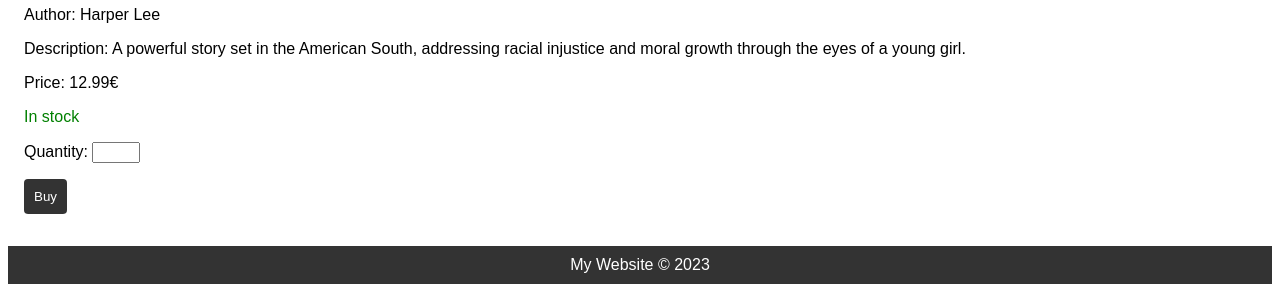
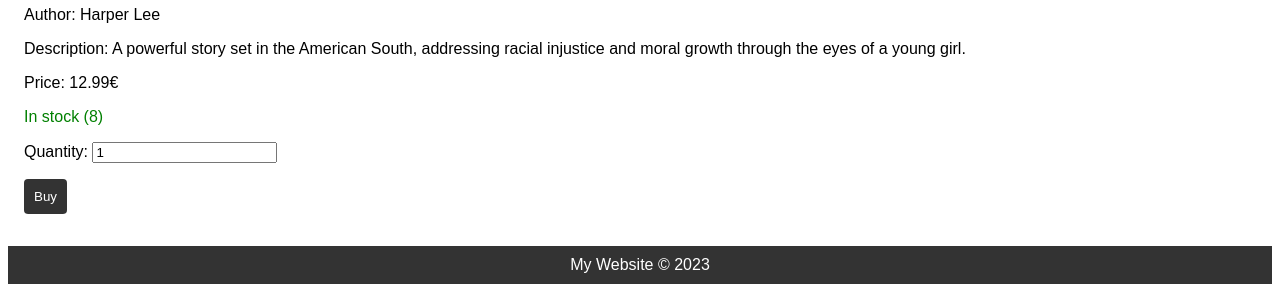
Before and after one commit to DanielaTomas/FCUP-SR, a PHP site: page /book?id=1 in a window 1280 px wide. Shown: the part 550-842 px from the top of the page. Run offline with PHP 8.4, Linux system fonts and the light colour scheme; the visitor is signed in with stand-in values (Sample User, id 1); data comes from the database, SQL or seed files in the repository; both versions use the stored data as it was after the commit.

Commit message:
some fixes

```diff
--- a/assignment 2/action_buy.php
+++ b/assignment 2/action_buy.php
@@ -25,6 +25,8 @@
 
     Customer::buyBook($db, $stock, $bookId);
 
-    header('Location: book.php?id=' . $bookId); //TODO
+    $session->addMessage('success', "Purchase successfully completed!");
+
+    header('Location: book.php?id=' . $bookId);
 
 ?>
--- a/assignment 2/templates/book.tpl.php
+++ b/assignment 2/templates/book.tpl.php
@@ -31,8 +31,8 @@
   <?php if($book->stock > 0) { ?>
     <form action="action_buy.php" method="post">
       <input type="hidden" name="id" value="<?=$book->id?>">
-      <p style="color:green">In stock</p>
-      <p>Quantity: <input name="quantity" type="number" value="<?=$book->title?>" min="1" max="<?=$book->stock?>" step="0"></p>
+      <p style="color:green">In stock (<?=$book->stock?>)</p>
+      <p>Quantity: <input name="quantity" type="number" value="1" min="1" step="0"></p> <!-- max="$book->stock?>" -->
       <button type="submit">Buy</button>
     </form>
   <?php } else { ?>
```
Also changed, not shown: assignment 2/database/database.db.
